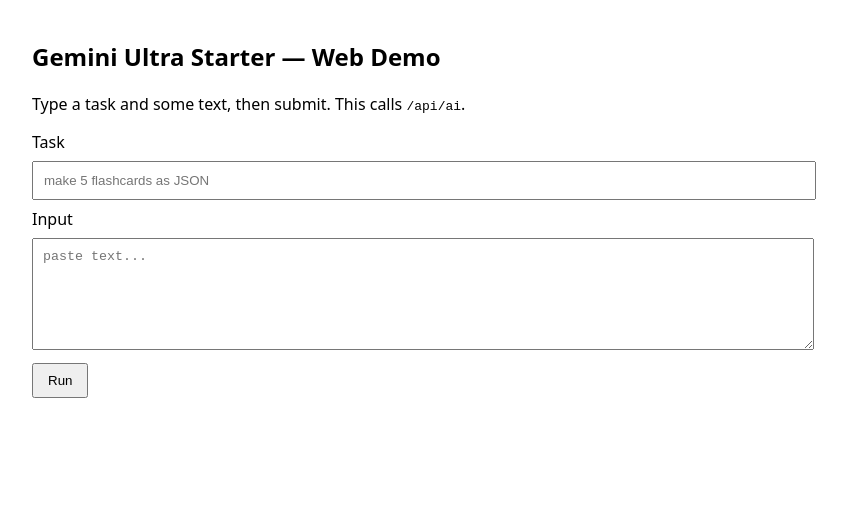
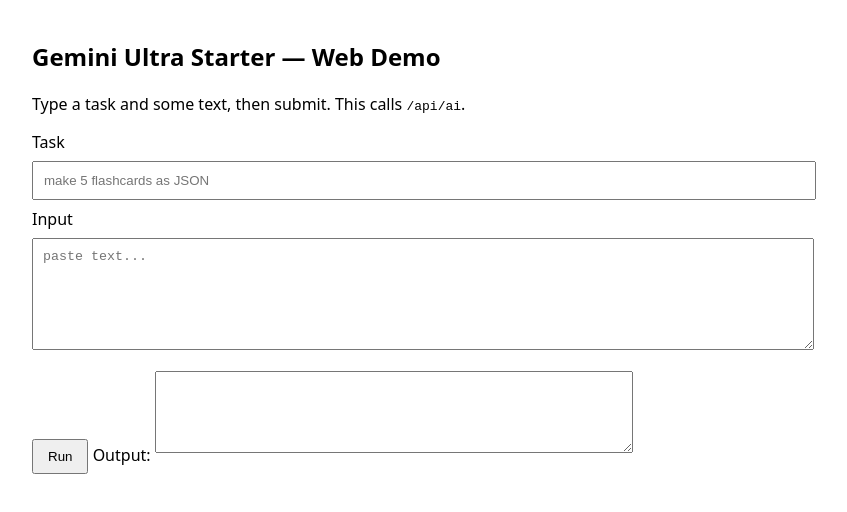
Before and after one commit to LarytheLord/Gemini-Workshop, a website: page public/index.html in a window 1280 px wide. Shown: the whole page, without its empty margins (8-855 px from the left). Drawn offline with Linux system fonts and the light colour scheme.

Commit message:
Refactor code structure for improved readability and maintainability

```diff
--- a/public/index.html
+++ b/public/index.html
@@ -7,7 +7,9 @@
 <label>Task</label><input id="task" placeholder="make 5 flashcards as JSON">
 <label>Input</label><textarea id="input" rows="6" placeholder="paste text..."></textarea>
 <button id="go">Run</button>
-<pre id="out"></pre>
+<label for="output">Output:</label>
+<textarea id="out" rows="4" style="width: 60%; resize: vertical;" readonly>
+</textarea>
 <script type="module">
 const $=q=>document.querySelector(q);$('#go').onclick=async()=>{
   const r=await fetch('/api/ai',{method:'POST',headers:{'Content-Type':'application/json'},
```
Also changed, not shown: 2 other files.
